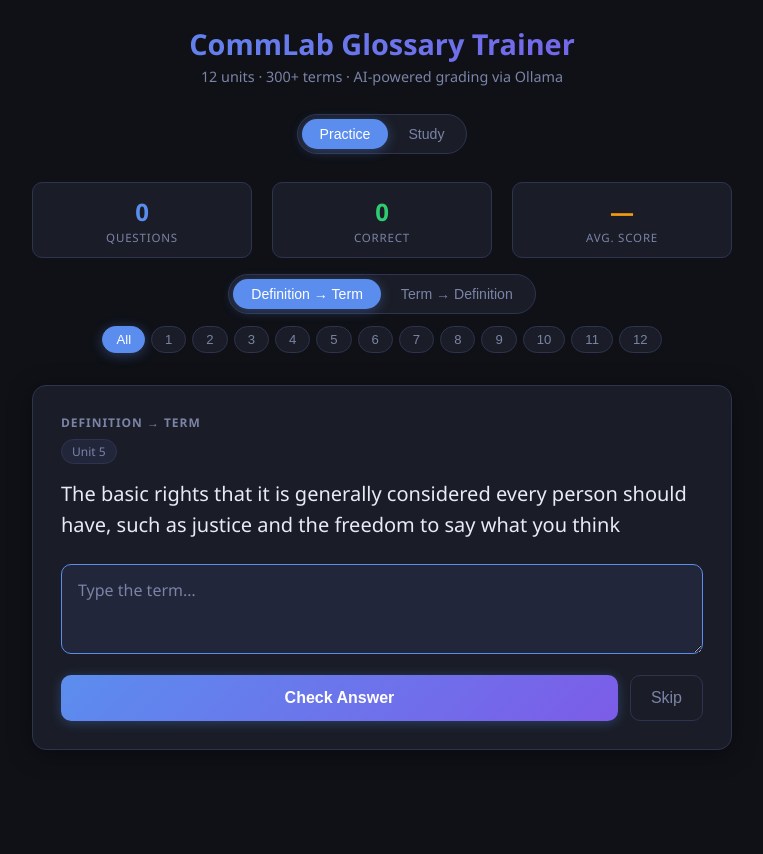
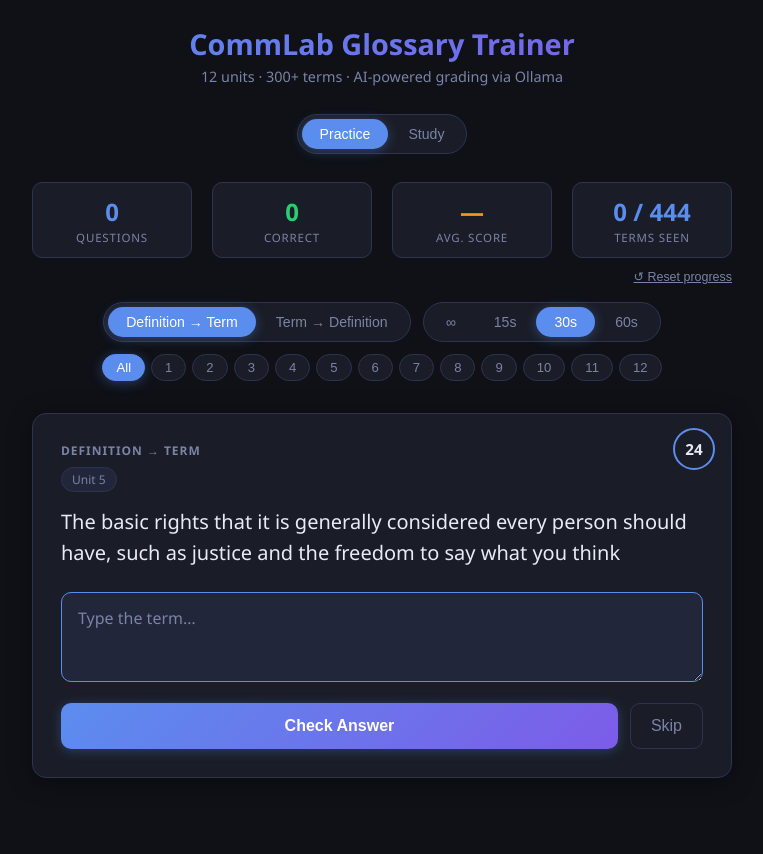
Before and after one commit to mtdig/comlab, a FastAPI app: page / in a window 1280 px wide. Shown: the whole page, without its empty margins (258-1021 px from the left). Before the commit the page ends 750 px from the top, so only its background shows below. Run offline with FastAPI, Linux system fonts and the light colour scheme.

Commit message:
fix: question weighted

```diff
--- a/main.py
+++ b/main.py
@@ -45,14 +45,25 @@ def init_db():
     with get_db() as conn:
         conn.execute("""
             CREATE TABLE IF NOT EXISTS attempts (
-                term    TEXT    NOT NULL,
-                unit    INTEGER NOT NULL,
-                mode    TEXT    NOT NULL,
-                score   INTEGER NOT NULL,
-                correct INTEGER NOT NULL,
-                ts      BIGINT  NOT NULL
+                term       TEXT    NOT NULL,
+                unit       INTEGER NOT NULL,
+                mode       TEXT    NOT NULL,
+                score      INTEGER NOT NULL,
+                correct    INTEGER NOT NULL,
+                ts         BIGINT  NOT NULL,
+                time_taken INTEGER NOT NULL DEFAULT 0,
+                expired    INTEGER NOT NULL DEFAULT 0
             )
         """)
+        # Migrate existing tables that lack the new columns
+        existing = {r[0] for r in conn.execute(
+            "SELECT column_name FROM information_schema.columns "
+            "WHERE table_name = 'attempts'"
+        ).fetchall()}
+        if 'time_taken' not in existing:
+            conn.execute("ALTER TABLE attempts ADD COLUMN time_taken INTEGER DEFAULT 0")
+        if 'expired' not in existing:
+            conn.execute("ALTER TABLE attempts ADD COLUMN expired INTEGER DEFAULT 0")
 
 #  Load glossary
 
@@ -200,7 +211,38 @@ def _pick_question(mode: str, unit_filter: str) -> dict:
     pool = [e for e in GLOSSARY if e["unit"] in units] if units else GLOSSARY
     if not pool:
         raise HTTPException(404, "No entries for that unit")
-    return random.choice(pool)
+    with get_db() as conn:
+        cur = conn.execute(
+            """
+            SELECT term, unit,
+                   AVG(score)      AS avg_score,
+                   SUM(expired)    AS total_expired,
+                   AVG(time_taken) AS avg_time
+            FROM attempts WHERE mode = ? GROUP BY term, unit
+            """,
+            [mode],
+        )
+        stats = {(r["term"], r["unit"]): r for r in to_dicts(cur)}
+
+    # Phase 1 — exhaust unseen terms before repeating anything
+    unseen = [e for e in pool if (e["term"], e["unit"]) not in stats]
+    if unseen:
+        return random.choice(unseen)
+
+    # Phase 2 — all seen: weight by fail ratio and avg time taken (longer = worse)
+    weights = []
+    for e in pool:
+        st = stats[(e["term"], e["unit"])]
+        score_factor   = max(0.0, (100.0 - (st["avg_score"]     or 0)) / 100.0)
+        time_factor    = min((st["avg_time"]      or 0) / 60.0, 1.0)
+        expired_factor = min((st["total_expired"] or 0) / 5.0,  1.0)
+        weights.append(1.0 + 2.0 * score_factor + 1.0 * time_factor + 1.5 * expired_factor)
+    return random.choices(pool, weights=weights, k=1)[0]
+
+def _pool_size(unit_filter: str) -> int:
+    units = [int(u) for u in unit_filter.split(',') if u.strip()]
+    pool = [e for e in GLOSSARY if e["unit"] in units] if units else GLOSSARY
+    return len(pool)
 
 #  Routes
 
@@ -214,6 +256,7 @@ def index(request: Request):
         "unit":        entry["unit"],
         "definition":  entry["definition"],
         "unit_filter": "",
+        "pool_size":   _pool_size(""),
         "answered":    False,
         "result":      None,
     }
@@ -228,6 +271,7 @@ def question(request: Request, mode: str = "def_to_term", unit: str = ""):
         "unit":        entry["unit"],
         "definition":  entry["definition"],
         "unit_filter": unit,
+        "pool_size":   _pool_size(unit),
         "answered":    False,
         "result":      None,
     }
@@ -241,13 +285,18 @@ def grade(
     mode:        str = Form(...),
     unit_filter: str = Form(""),
     answer:      str = Form(""),
+    expired:     int = Form(0),
+    time_taken:  int = Form(0),
 ):
     unit_int = int(unit)
     entry = find_entry(term, unit_int)
     if not entry:
         raise HTTPException(404, f"Term '{term}' not found in unit {unit_int}")
 
-    if mode == "def_to_term":
+    if expired:
+        correct, score, feedback = False, 0, "⏱ Time's up!"
+        reference = entry["term"] if mode == "def_to_term" else entry["definition"]
+    elif mode == "def_to_term":
         correct, score, feedback = grade_def_to_term(answer, entry["term"])
         reference = entry["term"]
     else:
@@ -258,8 +307,10 @@ def grade(
 
     with get_db() as conn:
         conn.execute(
-            "INSERT INTO attempts (term, unit, mode, score, correct, ts) VALUES (?, ?, ?, ?, ?, ?)",
-            [entry["term"], entry["unit"], mode, score, int(correct), int(time.time())]
+            "INSERT INTO attempts (term, unit, mode, score, correct, ts, time_taken, expired) "
+            "VALUES (?, ?, ?, ?, ?, ?, ?, ?)",
+            [entry["term"], entry["unit"], mode, score, int(correct),
+             int(time.time()), max(0, time_taken), int(bool(expired))]
         )
 
     result = _build_result(correct, score, feedback, reference)
@@ -271,6 +322,7 @@ def grade(
         "unit":        entry["unit"],
         "definition":  entry["definition"],
         "unit_filter": unit_filter,
+        "pool_size":   _pool_size(unit_filter),
         "answered":    True,
         "result":      result,
     }
@@ -284,6 +336,7 @@ def recheck(
     mode:        str = Form(...),
     unit_filter: str = Form(""),
     answer:      str = Form(""),
+    prev_score:  int = Form(0),
 ):
     unit_int = int(unit)
     entry = find_entry(term, unit_int)
@@ -291,9 +344,22 @@ def recheck(
         raise HTTPException(404, f"Term '{term}' not found in unit {unit_int}")
 
     correct, score, feedback = grade_def_to_term_ollama(answer, entry["term"], entry["definition"])
+
+    # Overwrite the most recent attempt for this term/unit/mode with the AI verdict
+    with get_db() as conn:
+        conn.execute(
+            """UPDATE attempts SET score = ?, correct = ?
+               WHERE ts = (SELECT MAX(ts) FROM attempts WHERE term = ? AND unit = ? AND mode = ?)
+                 AND term = ? AND unit = ? AND mode = ?""",
+            [score, int(correct),
+             entry["term"], entry["unit"], mode,
+             entry["term"], entry["unit"], mode],
+        )
+
     result = _build_result(correct, score, feedback, entry["term"])
     result["user_answer"] = answer
-    result["ai_checked"] = True
+    result["ai_checked"]  = True
+    result["prev_score"]  = prev_score
 
     ctx = {
         "mode":        mode,
@@ -301,6 +367,7 @@ def recheck(
         "unit":        entry["unit"],
         "definition":  entry["definition"],
         "unit_filter": unit_filter,
+        "pool_size":   _pool_size(unit_filter),
         "answered":    True,
         "result":      result,
     }
@@ -355,6 +422,12 @@ def api_weak_spots(limit: int = 10):
         """, [limit])
         return to_dicts(cur)
 
+@app.post("/api/reset")
+def api_reset():
+    with get_db() as conn:
+        conn.execute("DELETE FROM attempts")
+    return {"ok": True}
+
 app.mount("/static", StaticFiles(directory=STATIC_DIR), name="static")
 
 if __name__ == "__main__":
--- a/static/main.js
+++ b/static/main.js
@@ -1,5 +1,11 @@
+//  Timer state
+let timerMax      = parseInt(localStorage.getItem('timerMax') ?? '30', 10);
+let timerInterval = null;
+let timerStart    = null;
+
 //  Session stats (client-side)
-const session = { total: 0, correct: 0, scoreSum: 0 };
+const session     = { total: 0, correct: 0, scoreSum: 0 };
+const sessionTerms = new Set();
 
 function updateStats() {
   document.getElementById('stat-total').textContent   = session.total;
@@ -8,6 +14,14 @@ function updateStats() {
     ? Math.round(session.scoreSum / session.total) + '%'
     : '—';
   document.getElementById('stat-score').textContent = avg;
+}
+
+function updateCoverage() {
+  const qWrap    = document.getElementById('question-wrap');
+  const poolSize = parseInt(qWrap?.dataset.poolSize || '0', 10);
+  const el = document.getElementById('stat-coverage');
+  if (!el) return;
+  el.textContent = poolSize > 0 ? `${sessionTerms.size} / ${poolSize}` : '— / —';
 }
 
 //  Section switching
@@ -104,6 +118,65 @@ function hideAll() {
   document.querySelectorAll(`#study-cards ${sel}`).forEach(el => el.classList.add('blurred'));
 }
 
+//  Timer
+function startTimer() {
+  const display = document.getElementById('timer-display');
+  if (!display) return;
+  stopTimer();
+  timerStart = Date.now();
+  if (timerMax <= 0) {
+    display.textContent = '∞';
+    display.className = 'timer-display timer-disabled';
+    timerStart = null;
+    return;
+  }
+  let remaining = timerMax;
+  display.textContent = remaining;
+  display.className = 'timer-display';
+  timerInterval = setInterval(() => {
+    remaining--;
+    display.textContent = remaining;
+    if (remaining / timerMax <= 0.3) display.classList.add('timer-urgent');
+    if (remaining <= 0) { stopTimer(); expireQuestion(); }
+  }, 1000);
+}
+
+function stopTimer() {
+  clearInterval(timerInterval);
+  timerInterval = null;
+}
+
+function getTimeTaken() {
+  return timerStart ? Math.round((Date.now() - timerStart) / 1000) : 0;
+}
+
+function expireQuestion() {
+  const expiredInput   = document.getElementById('expired-flag');
+  const timeTakenInput = document.getElementById('time-taken-input');
+  if (!expiredInput) return;
+  expiredInput.value   = '1';
+  if (timeTakenInput) timeTakenInput.value = timerMax;
+  timerStart = null;
+  document.getElementById('grade-form')?.requestSubmit();
+}
+
+function setTimerMax(val, btn) {
+  timerMax = val;
+  localStorage.setItem('timerMax', val);
+  document.querySelectorAll('#timer-group .pill').forEach(b => b.classList.remove('active'));
+  btn.classList.add('active');
+  if (!document.getElementById('result-card')?.classList.contains('show')) startTimer();
+}
+
+function resetProgress() {
+  if (!confirm('Reset all progress? This cannot be undone.')) return;
+  fetch('/api/reset', { method: 'POST' })
+    .then(() => {
+      session.total = 0; session.correct = 0; session.scoreSum = 0;
+      updateStats();
+    });
+}
+
 //  Keyboard shortcuts
 document.addEventListener('keydown', e => {
   if (document.activeElement?.id !== 'answer-input') return;
@@ -122,18 +195,43 @@ document.addEventListener('keydown', e => {
 }, true);
 
 //  htmx lifecycle
+document.body.addEventListener('htmx:beforeRequest', (e) => {
+  if (e.detail.elt?.id === 'grade-form') {
+    const expiredInput   = document.getElementById('expired-flag');
+    const timeTakenInput = document.getElementById('time-taken-input');
+    if (timeTakenInput && expiredInput?.value !== '1') {
+      timeTakenInput.value = getTimeTaken();
+    }
+    stopTimer();
+    timerStart = null;
+  }
+});
+
 document.body.addEventListener('htmx:afterSettle', () => {
   const resultCard = document.getElementById('result-card');
   const hasResult  = resultCard?.classList.contains('show');
 
   if (hasResult && !resultCard.dataset.counted) {
     resultCard.dataset.counted = '1';
+    stopTimer();
     if (!resultCard.dataset.aiRecheck) {
       const score     = parseInt(resultCard.dataset.score   || '0', 10);
       const isCorrect = resultCard.dataset.correct === '1';
       session.total++;
       if (isCorrect) session.correct++;
       session.scoreSum += score;
+      updateStats();
+      // Track unique terms seen
+      const qWrap = document.getElementById('question-wrap');
+      const term  = qWrap?.dataset.term;
+      if (term) sessionTerms.add(term + '|' + (qWrap.dataset.mode || ''));
+      updateCoverage();
+    } else if (resultCard.dataset.correct === '1') {
+      // AI recheck upgraded the answer — patch stats with the score delta
+      const score     = parseInt(resultCard.dataset.score     || '0', 10);
+      const prevScore = parseInt(resultCard.dataset.prevScore || '0', 10);
+      session.correct++;
+      session.scoreSum += score - prevScore;
       updateStats();
     }
     // Animate score bar (starts at 0 via CSS, trigger transition after paint)
@@ -151,7 +249,20 @@ document.body.addEventListener('htmx:afterSettle', () => {
       document.querySelectorAll('#study-cards .study-term')
         .forEach(el => el.classList.toggle('blurred', studyReveal === 'hide-term'));
     } else {
+      startTimer();
+      updateCoverage();
       document.getElementById('answer-input')?.focus();
     }
   }
 });
+
+//  Initialization
+document.addEventListener('DOMContentLoaded', () => {
+  document.querySelectorAll('#timer-group .pill').forEach(btn => {
+    btn.classList.toggle('active', parseInt(btn.dataset.timer) === timerMax);
+  });
+  if (!document.getElementById('result-card')?.classList.contains('show')) {
+    startTimer();
+  }
+  updateCoverage();
+});
--- a/static/style.css
+++ b/static/style.css
@@ -125,6 +125,7 @@ select {
   max-width: 700px;
   box-shadow: var(--shadow);
   margin-bottom: 16px;
+  position: relative;
 }
 
 .mode-label {
@@ -292,6 +293,54 @@ button.secondary:hover { color: var(--text); border-color: var(--text); }
 .yellow { color: var(--yellow); }
 .accent { color: var(--accent); }
 
+.stats-actions {
+  width: 100%;
+  max-width: 700px;
+  text-align: right;
+  margin-top: -10px;
+  margin-bottom: 16px;
+}
+.link-btn {
+  background: none;
+  border: none;
+  color: var(--muted);
+  cursor: pointer;
+  font-size: .78rem;
+  text-decoration: underline;
+  padding: 0;
+}
+.link-btn:hover { color: var(--text); }
+
+/*  Timer display  */
+.timer-display {
+  position: absolute;
+  top: 14px;
+  right: 16px;
+  width: 42px;
+  height: 42px;
+  border-radius: 50%;
+  border: 2.5px solid var(--accent);
+  display: flex;
+  align-items: center;
+  justify-content: center;
+  font-size: .95rem;
+  font-weight: 700;
+  color: var(--text);
+  transition: border-color .3s, color .3s;
+  pointer-events: none;
+  user-select: none;
+}
+.timer-display.timer-urgent {
+  border-color: var(--red);
+  color: var(--red);
+  animation: pulse 1s ease-in-out infinite;
+}
+.timer-display.timer-disabled {
+  border-color: var(--border);
+  color: var(--muted);
+  font-size: 1.1rem;
+}
+
 /*  Spinner  */
 .spinner {
   display: inline-block;
@@ -338,6 +387,7 @@ button.secondary:hover { color: var(--text); border-color: var(--text); }
 
 @keyframes spin    { to { transform: rotate(360deg); } }
 @keyframes fadeIn  { from { opacity: 0; transform: translateY(6px); } to { opacity: 1; transform: none; } }
+@keyframes pulse   { 0%, 100% { transform: scale(1); } 50% { transform: scale(1.08); } }
 
 .ollama-note {
   width: 100%;
--- a/templates/index.html
+++ b/templates/index.html
@@ -29,6 +29,13 @@
       <div class="stat-value yellow" id="stat-score">—</div>
       <div class="stat-label">Avg. Score</div>
     </div>
+    <div class="stat">
+      <div class="stat-value accent" id="stat-coverage">— / —</div>
+      <div class="stat-label">Terms seen</div>
+    </div>
+  </div>
+  <div class="stats-actions">
+    <button type="button" class="link-btn" onclick="resetProgress()">↺ Reset progress</button>
   </div>
 
   <!-- Hidden mode input (drives htmx requests) -->
@@ -55,6 +62,12 @@
         onclick="setMode('term_to_def')">
         Term → Definition
       </button>
+    </div>
+    <div class="pill-group" id="timer-group">
+      <button type="button" class="pill" data-timer="0"  onclick="setTimerMax(0,  this)">∞</button>
+      <button type="button" class="pill" data-timer="15" onclick="setTimerMax(15, this)">15s</button>
+      <button type="button" class="pill active" data-timer="30" onclick="setTimerMax(30, this)">30s</button>
+      <button type="button" class="pill" data-timer="60" onclick="setTimerMax(60, this)">60s</button>
     </div>
     <input type="hidden" id="unit-hidden" name="unit" value="">
     <div class="unit-pills" id="practice-unit-pills">
--- a/templates/partials/question_wrap.html
+++ b/templates/partials/question_wrap.html
@@ -1,6 +1,9 @@
-<div id="question-wrap" data-mode="{{ mode }}">
+<div id="question-wrap" data-mode="{{ mode }}" data-term="{{ term }}" data-pool-size="{{ pool_size }}">
 
-  <div class="card">
+  <div class="card" style="position:relative">
+    {% if not answered %}
+    <div class="timer-display" id="timer-display"></div>
+    {% endif %}
     <form id="grade-form"
       hx-post="/grade"
       hx-target="#question-wrap"
@@ -11,6 +14,8 @@
       <input type="hidden" name="unit"        value="{{ unit }}">
       <input type="hidden" name="mode"        value="{{ mode }}">
       <input type="hidden" name="unit_filter" value="{{ unit_filter }}">
+      <input type="hidden" name="expired"     value="0" id="expired-flag">
+      <input type="hidden" name="time_taken"  value="0" id="time-taken-input">
 
       <!-- Mode label -->
       <div class="mode-label">
@@ -57,7 +62,7 @@
   <div id="result-card"
     class="result{% if result %} show {{ result.cls }}{% endif %}"
     {% if result %}data-score="{{ result.score }}" data-correct="{{ result.correct | int }}"{% endif %}
-    {% if result and result.ai_checked %}data-ai-recheck="1"{% endif %}>
+    {% if result and result.ai_checked %}data-ai-recheck="1" data-prev-score="{{ result.prev_score | default(0) }}"{% endif %}>
     {% if result %}
     <div class="result-header">
       <span class="result-icon">{{ result.icon }}</span>
@@ -78,7 +83,7 @@
       <div class="reference-label">Reference answer</div>
       <div class="reference-text">{{ result.reference }}</div>
     </div>
-    {% if result.ai_checked %}
+    {% if result.ai_checked and not result.correct %}
     <p class="ai-recheck-note">AI recheck · not counted towards stats</p>
     {% endif %}
     <div class="btn-row" style="margin-top:16px">
@@ -100,6 +105,7 @@
         <input type="hidden" name="mode"        value="{{ mode }}">
         <input type="hidden" name="unit_filter" value="{{ unit_filter }}">
         <input type="hidden" name="answer"      value="{{ result.user_answer }}">
+        <input type="hidden" name="prev_score"  value="{{ result.score }}">
         <button type="submit" class="secondary">
           <span class="htmx-indicator"><span class="spinner"></span></span>
           Ask AI →
```
